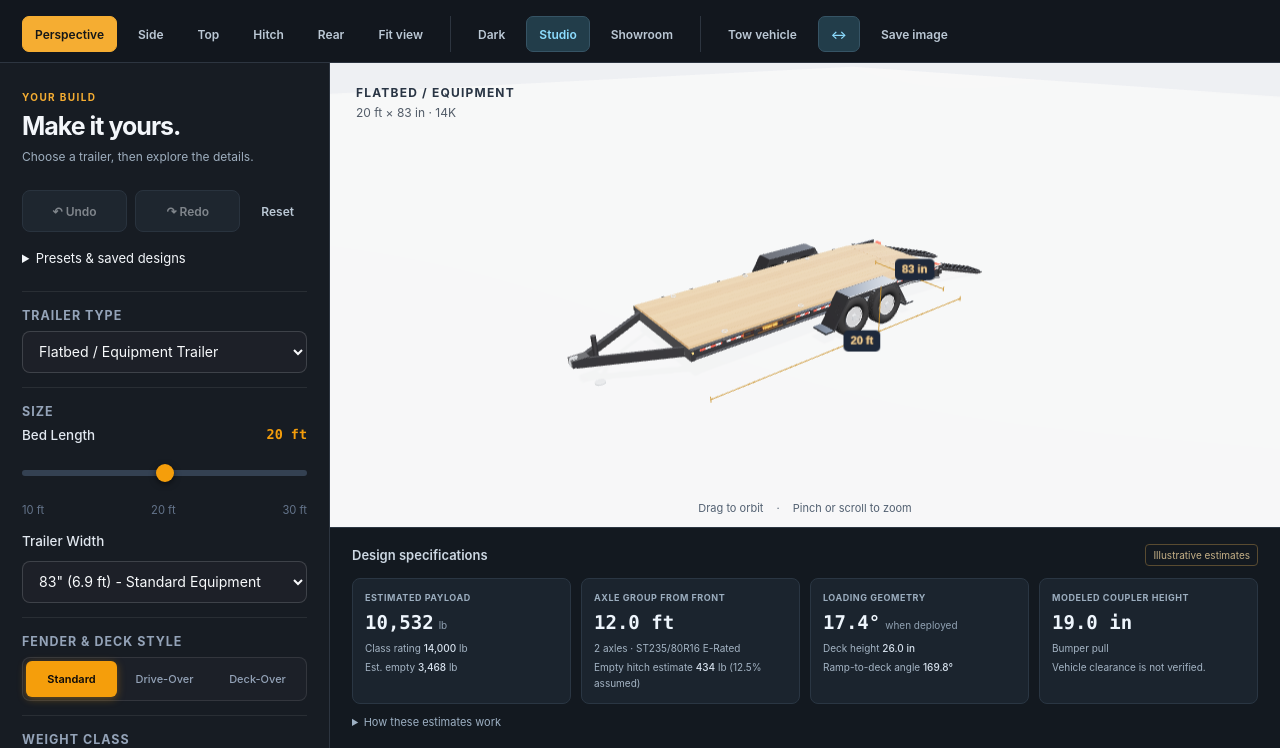
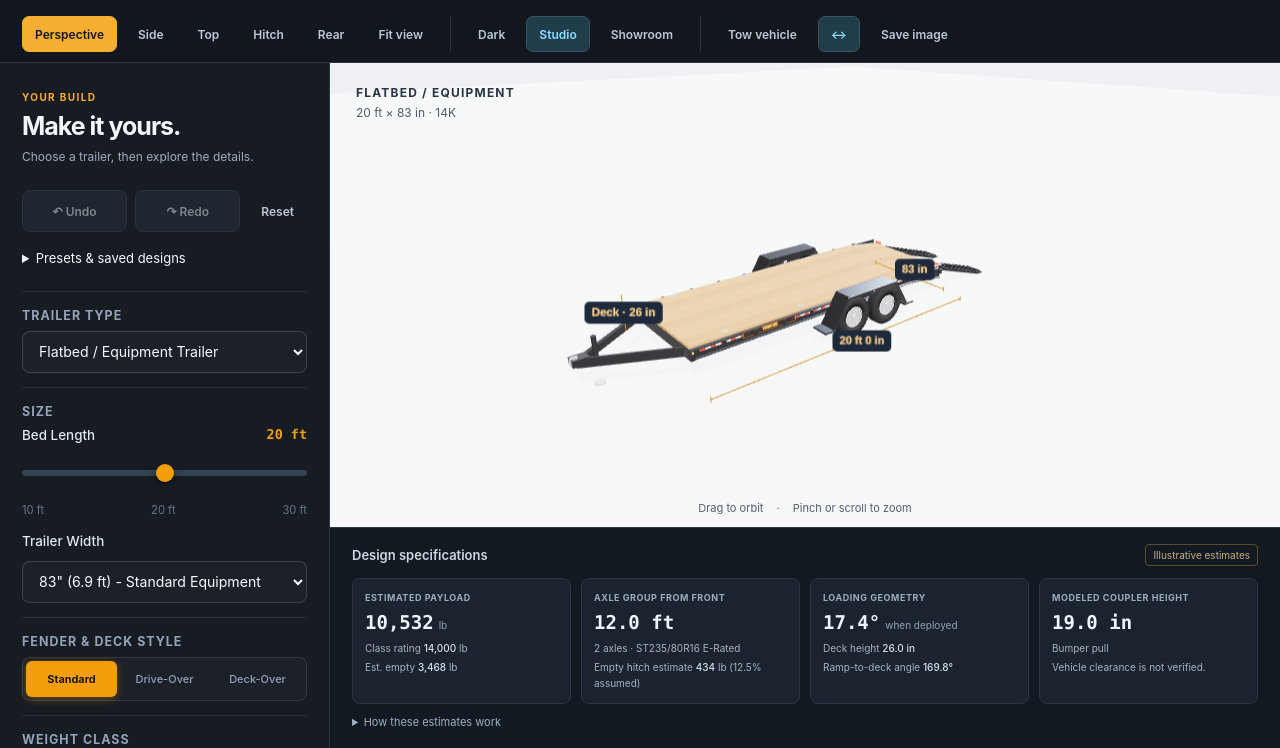
Before and after one commit to CRMwebsolution/trailer-render, a website built with Vite: page index.html in a window 1280 px wide. Shown: the part 52-800 px from the top of the page. Built offline with nearby package versions, Linux system fonts and the light colour scheme.

Commit message:
Add selectable modeled measurements and imperial or metric units

```diff
--- a/src/core/config.js
+++ b/src/core/config.js
@@ -8,7 +8,7 @@ export const DEFAULT_CONFIG = Object.freeze({
   cargoRearDoor: 'ramp', cargoSideDoor: true, cargoDoorPosition: 'closed',
   decalText: 'TITAN 14K', decalColor: '#f59e0b',
   environmentMode: 'white', showTowTruck: false, showDimensions: true,
-  cameraPreset: 'isometric', renderQuality: 'auto'
+  cameraPreset: 'isometric', renderQuality: 'auto', measurementMode: 'deck', measurementUnits: 'imperial'
 });
 
 const ENUMS = {
@@ -24,6 +24,7 @@ const ENUMS = {
   environmentMode: ['black', 'white', 'showroom'],
   cameraPreset: ['isometric', 'side', 'top', 'hitch', 'ramps'],
   renderQuality: ['auto', 'high', 'low']
+  , measurementMode: ['deck', 'overall', 'hitch', 'interior', 'all'], measurementUnits: ['imperial', 'metric']
 };
 
 function numberInRange(value, fallback, min, max, step = 1) {
--- /dev/null
+++ b/src/core/modelGeometry.js
@@ -0,0 +1,30 @@
+// Shared procedural-model dimensions, not measurements of a manufactured trailer.
+export const MODEL_GEOMETRY = Object.freeze({
+  bumperTongueM: 1.45, gooseneckReachM: 2.14,
+  cargoBoxHeightM: 2.15, cargoWallThicknessM: .04, cargoFloorThicknessM: .02,
+  cargoNoseLengthM: .76, cargoDoorInsetM: .08, dumpWallHeightM: .61
+});
+
+export function formatDistance(meters, units = 'imperial', short = false) {
+  if (!Number.isFinite(meters)) return '—';
+  if (units === 'metric') return `${meters.toFixed(2)} m`;
+  const inches = meters / .0254;
+  if (short || inches < 36) return `${Number(inches.toFixed(1))} in`;
+  const total = Math.round(inches * 10) / 10;
+  const feet = Math.floor(total / 12);
+  return `${feet} ft ${Number((total - feet * 12).toFixed(1))} in`;
+}
+
+export function measurementValues(metrics, bounds) {
+  const m = metrics;
+  const hitchX = -(m.hitchStyle === 'gooseneck' ? MODEL_GEOMETRY.gooseneckReachM : MODEL_GEOMETRY.bumperTongueM);
+  return {
+    hitchX, deckLength: m.bedLengthM, deckWidth: m.bedWidthM, deckHeight: m.deckHeightM,
+    hitchToAxle: m.axleCentroidFromFrontM - hitchX,
+    overallLength: bounds ? bounds.max.x - bounds.min.x : m.bedLengthM - hitchX,
+    interiorWidth: m.bedWidthM - MODEL_GEOMETRY.cargoWallThicknessM,
+    interiorHeight: MODEL_GEOMETRY.cargoBoxHeightM - MODEL_GEOMETRY.cargoFloorThicknessM,
+    doorWidth: m.bedWidthM - MODEL_GEOMETRY.cargoDoorInsetM,
+    doorHeight: MODEL_GEOMETRY.cargoBoxHeightM - MODEL_GEOMETRY.cargoDoorInsetM
+  };
+}
--- a/src/scene/DimensionOverlay.js
+++ b/src/scene/DimensionOverlay.js
@@ -1,4 +1,5 @@
 import * as THREE from 'three';
+import { formatDistance, measurementValues } from '../core/modelGeometry.js';
 
 export class DimensionOverlay {
   constructor(scene) {
@@ -9,15 +10,32 @@ export class DimensionOverlay {
     this.labels = [];
     this.lineMaterial = new THREE.LineBasicMaterial({ color: 0xb17825, depthTest: false, transparent: true, opacity: .85 });
   }
-  update(metrics, visible = true) {
+  update(metrics, visible = true, state = {}, bounds) {
     this.clear(); this.group.visible = visible;
     if (!visible) return;
     const m = metrics;
+    const values = measurementValues(m, bounds);
+    const mode = state.measurementMode || 'deck';
+    const include = group => mode === group || mode === 'all';
+    const format = (value, short) => formatDistance(value, state.measurementUnits, short);
     const z = m.bedWidthM / 2 + .55;
-    this.line(new THREE.Vector3(0, .04, z), new THREE.Vector3(m.bedLengthM, .04, z), `${m.bedLengthFt} ft`, new THREE.Vector3(m.bedLengthM / 2, .12, z + .18));
-    this.line(new THREE.Vector3(m.bedLengthM + .12, .04, -m.bedWidthM / 2), new THREE.Vector3(m.bedLengthM + .12, .04, m.bedWidthM / 2), `${m.bedWidthIn} in`, new THREE.Vector3(m.bedLengthM + .35, .12, 0));
-    const axleX = m.axleCentroidFromFrontM;
-    this.line(new THREE.Vector3(axleX, .04, z), new THREE.Vector3(axleX, m.deckHeightM + .25, z), `Axles · ${m.axleCentroidFromFrontFt.toFixed(1)} ft`, new THREE.Vector3(axleX, m.deckHeightM + .4, z));
+    if (include('deck')) {
+      this.line(new THREE.Vector3(0, .04, z), new THREE.Vector3(m.bedLengthM, .04, z), format(values.deckLength), new THREE.Vector3(m.bedLengthM / 2, .12, z + .18));
+      this.line(new THREE.Vector3(m.bedLengthM + .12, .04, -m.bedWidthM / 2), new THREE.Vector3(m.bedLengthM + .12, .04, m.bedWidthM / 2), format(values.deckWidth, true), new THREE.Vector3(m.bedLengthM + .35, .12, 0));
+      this.line(new THREE.Vector3(0, 0, -z), new THREE.Vector3(0, m.deckHeightM, -z), `Deck · ${format(values.deckHeight, true)}`, new THREE.Vector3(0, m.deckHeightM / 2, -z));
+    }
+    if (include('hitch')) {
+      const axleX = m.axleCentroidFromFrontM;
+      this.line(new THREE.Vector3(values.hitchX, .07, z + .2), new THREE.Vector3(axleX, .07, z + .2), `Hitch → axles · ${format(values.hitchToAxle)}`, new THREE.Vector3((values.hitchX + axleX) / 2, .35, z + .2));
+    }
+    if (include('overall') && bounds) {
+      this.line(new THREE.Vector3(bounds.min.x, .05, -z - .2), new THREE.Vector3(bounds.max.x, .05, -z - .2), `Overall · ${format(values.overallLength)}`, new THREE.Vector3((bounds.min.x + bounds.max.x) / 2, .25, -z - .2));
+    }
+    if (include('interior') && m.trailerType === 'cargo') {
+      const x = m.bedLengthM + .2;
+      this.line(new THREE.Vector3(x, m.deckHeightM + .08, -values.doorWidth / 2), new THREE.Vector3(x, m.deckHeightM + .08, values.doorWidth / 2), `Opening · ${format(values.doorWidth, true)}`, new THREE.Vector3(x + .2, m.deckHeightM + .1, 0));
+      this.line(new THREE.Vector3(x, m.deckHeightM + .04, values.doorWidth / 2), new THREE.Vector3(x, m.deckHeightM + .04 + values.doorHeight, values.doorWidth / 2), `Height · ${format(values.doorHeight, true)}`, new THREE.Vector3(x + .15, m.deckHeightM + values.doorHeight / 2, values.doorWidth / 2));
+    }
   }
   line(from, to, text, labelPosition) {
     if (![...from.toArray(), ...to.toArray()].every(Number.isFinite)) return;
--- a/src/scene/SceneManager.js
+++ b/src/scene/SceneManager.js
@@ -6,12 +6,13 @@ import { DimensionOverlay } from './DimensionOverlay.js';
 import { TowTruck } from './TowTruck.js';
 import { trailerFactory } from '../trailers/TrailerFactory.js';
 import { decalFactory } from './DecalFactory.js';
+import { measurementValues, formatDistance } from '../core/modelGeometry.js';
 
 const GEOMETRY_KEYS = ['trailerType', 'bedLengthFt', 'trailerWidthIn', 'fenderStyle',
   'payloadClass', 'hitchStyle', 'deckMaterial', 'finishColor', 'rampStyle', 'rampLengthFt',
   'rampPosition', 'dumpBedPosition', 'dumpDoorStyle', 'cargoRearDoor', 'cargoSideDoor',
   'cargoDoorPosition', 'decalText', 'decalColor'];
-const DIMENSION_KEYS = ['bedLengthFt', 'trailerWidthIn', 'payloadClass', 'fenderStyle', 'showDimensions'];
+const DIMENSION_KEYS = ['bedLengthFt', 'trailerWidthIn', 'payloadClass', 'fenderStyle', 'showDimensions', 'measurementMode', 'measurementUnits', 'hitchStyle', 'trailerType'];
 
 export class SceneManager {
   constructor(canvas) {
@@ -265,7 +266,7 @@ export class SceneManager {
       this.activeTrailer.build(state, metrics);
       this.markShadowsDirty();
     }
-    if (DIMENSION_KEYS.some(changed)) this.dimensionOverlay.update(metrics, state.showDimensions);
+    if (geometryChanged || DIMENSION_KEYS.some(changed)) this.refreshDimensions();
     this.towTruck.updatePosition(metrics, state.hitchStyle, state.showTowTruck);
     if (geometryChanged && !poseOnly || changed('showTowTruck') || changed('cameraPreset')) {
       this.setCameraPreset(state.cameraPreset, undefined, false, !previous);
@@ -292,6 +293,17 @@ export class SceneManager {
       if (this.state.trailerType === 'dump') bounds.max.y = Math.min(bounds.max.y, this.metrics.deckHeightM + 1.2);
     } else if (this.state.showDimensions) bounds.expandByScalar(.4);
     return bounds;
+  }
+  refreshDimensions() {
+    if (!this.activeTrailer) return;
+    this.activeTrailer.rootGroup.updateMatrixWorld(true);
+    const bounds = new THREE.Box3().setFromObject(this.activeTrailer.rootGroup);
+    this.dimensionOverlay.update(this.metrics, this.state.showDimensions, this.state, bounds);
+    const label = document.getElementById('measurement-summary');
+    if (label) {
+      const v = measurementValues(this.metrics, bounds), units = this.state.measurementUnits;
+      label.textContent = `Overall span in this pose: ${formatDistance(v.overallLength, units)} · Hitch to axle group: ${formatDistance(v.hitchToAxle, units)}${this.state.trailerType === 'cargo' ? ` · Door opening: ${formatDistance(v.doorWidth, units, true)} × ${formatDistance(v.doorHeight, units, true)}` : ''}`;
+    }
   }
 
   setCameraPreset(preset, _metrics, _truck, instant = false) {
@@ -333,7 +345,7 @@ export class SceneManager {
       const t = Math.min(1, this.motion.elapsed / .65);
       this.activeTrailer.setPose(THREE.MathUtils.lerp(this.motion.from, this.motion.to, t * t * (3 - 2 * t)));
       this.markShadowsDirty();
-      if (t === 1) this.motion = null;
+      if (t === 1) { this.motion = null; this.refreshDimensions(); }
     }
     const moving = this.cameraController.update(delta);
     this.dimensionOverlay.updateScale(this.camera, this.height);
--- a/src/styles/main.css
+++ b/src/styles/main.css
@@ -17,6 +17,7 @@ button:disabled { cursor: not-allowed; }
 .history-toolbar { display: flex; align-items: center; gap: 8px; }
 .history-toolbar .secondary-btn { flex: 1; padding: 8px; font-size: 12px; }
 .design-library > :not(summary) { margin-top: 10px; }
+.measurement-settings > :not(summary) { margin-top: 10px; }
 .saved-design { display: flex; align-items: center; gap: 4px; padding: 7px 0; border-bottom: 1px solid #344152; }
 .saved-design-load { flex: 1; min-width: 0; display: flex; align-items: center; gap: 8px; color: #e9eff5; border: 0; background: transparent; text-align: left; font-size: 12px; }
 .saved-design-load span { overflow-wrap: anywhere; }
--- a/src/trailers/CargoTrailer.js
+++ b/src/trailers/CargoTrailer.js
@@ -6,6 +6,7 @@
  * 32" driver-side RV man-door, and full-side corporate / racing decals.
  */
 import * as THREE from 'three';
+import { MODEL_GEOMETRY } from '../core/modelGeometry.js';
 import { BaseTrailer } from './BaseTrailer.js';
 import { decalFactory } from '../scene/DecalFactory.js';
 
@@ -46,8 +47,8 @@ export class CargoTrailer extends BaseTrailer {
     const stoneGuardMat = this.materials.getMaterial('deck_diamond_plate');
     const interiorWood = this.materials.getMaterial('deck_wood');
 
-    const boxHeightM = 2.15; // 7ft standard interior height
-    const vNoseLengthM = 0.76; // 2.5ft aerodynamic V-nose extension
+    const boxHeightM = MODEL_GEOMETRY.cargoBoxHeightM;
+    const vNoseLengthM = MODEL_GEOMETRY.cargoNoseLengthM;
     const halfWidthM = bedWidthM / 2;
 
     // 1. Interior 3/4" Plywood Floor
--- a/src/ui/UIController.js
+++ b/src/ui/UIController.js
@@ -7,7 +7,8 @@ const FIELDS = {
   'select-trailer-type': 'trailerType', 'slider-bed-length': 'bedLengthFt',
   'select-trailer-width': 'trailerWidthIn', 'select-payload-class': 'payloadClass',
   'slider-ramp-length': 'rampLengthFt', 'check-cargo-side-door': 'cargoSideDoor',
-  'input-decal-text': 'decalText', 'select-render-quality': 'renderQuality'
+  'input-decal-text': 'decalText', 'select-render-quality': 'renderQuality',
+  'select-measurement-mode': 'measurementMode', 'select-measurement-units': 'measurementUnits'
 };
 const RADIOS = {
   'fender-style': 'fenderStyle', 'hitch-style': 'hitchStyle', 'deck-mat': 'deckMaterial',
```
Also changed, not shown: UPGRADE_PROGRESS.md (+1 -1 lines), index.html (+9 -0 lines), src/tests/measurements.test.js (added, +14 -0 lines), src/tests/run.js (+1 -0 lines).
